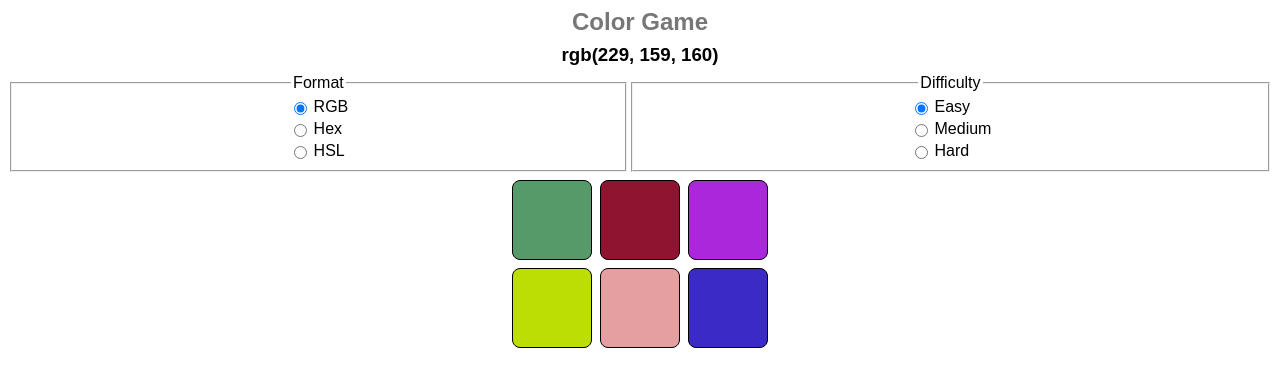
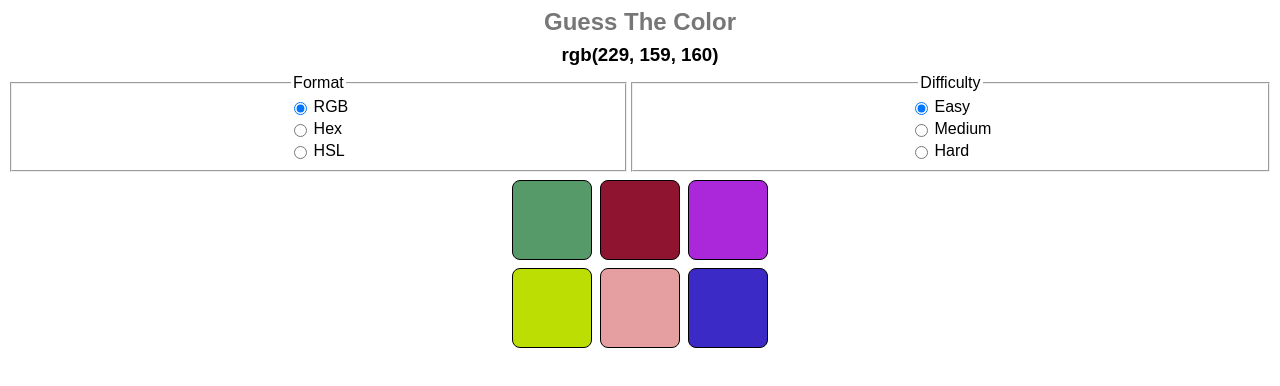
Before and after one commit to codingEmily/colorGameIndependent, a plain HTML site: page index.html in a window 1280 px wide. Drawn offline with Linux system fonts and the light colour scheme.

Commit message:
updating title to be clearer for users

```diff
--- a/index.html
+++ b/index.html
@@ -10,7 +10,7 @@
 </head>
 <body>
   <header class="header">
-    <h2 class="title">Color Game</h2>
+    <h2 class="title">Guess The Color</h2>
     <h3 class="color-string">Loading...</h3>
     <form class="form">
       <fieldset>
--- a/newScript.js
+++ b/newScript.js
@@ -57,6 +57,7 @@ function setGame() {
 
         if (Number(button.dataset.btnId) == randomWinnerId) {
             winningColorCode.textContent = button.dataset.colorCode
+            console.log(randomWinnerId)
         }
         button.addEventListener("click", () => {
             checkCorrect(button, randomWinnerId)
```
